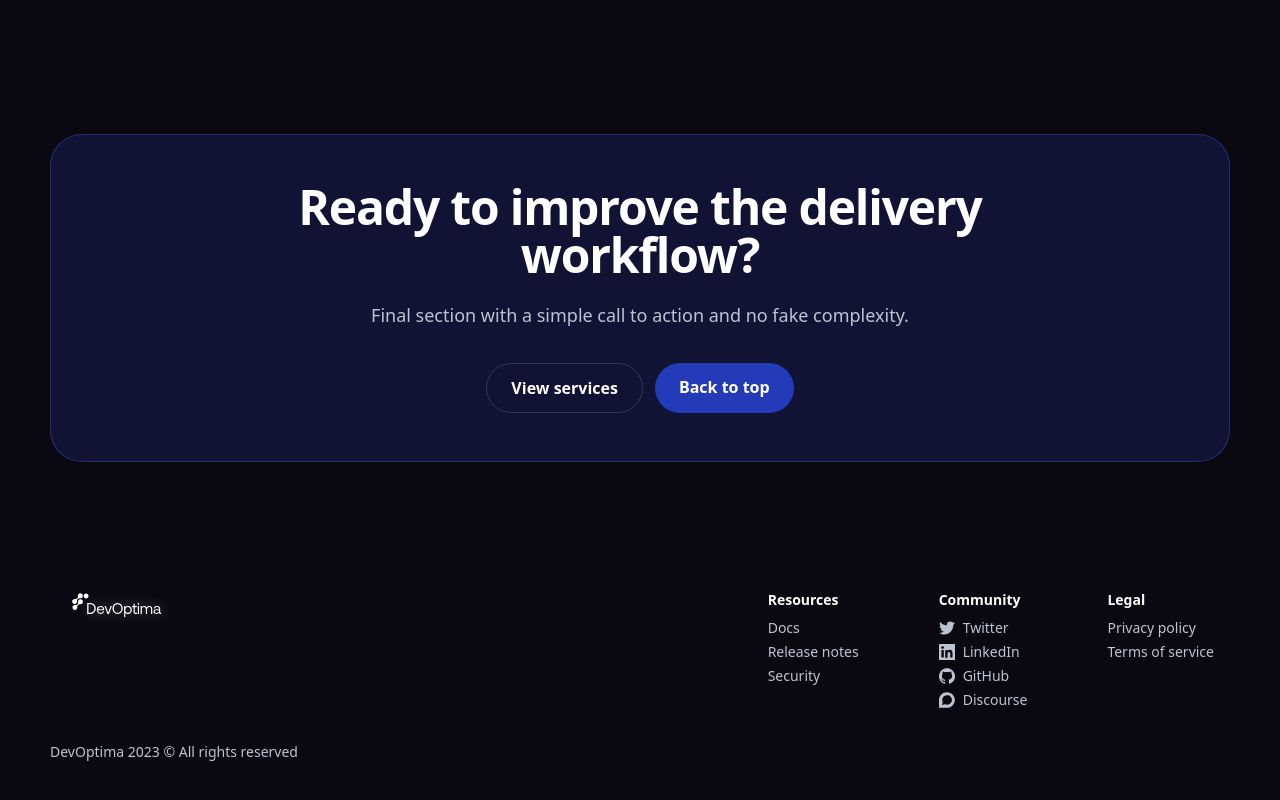
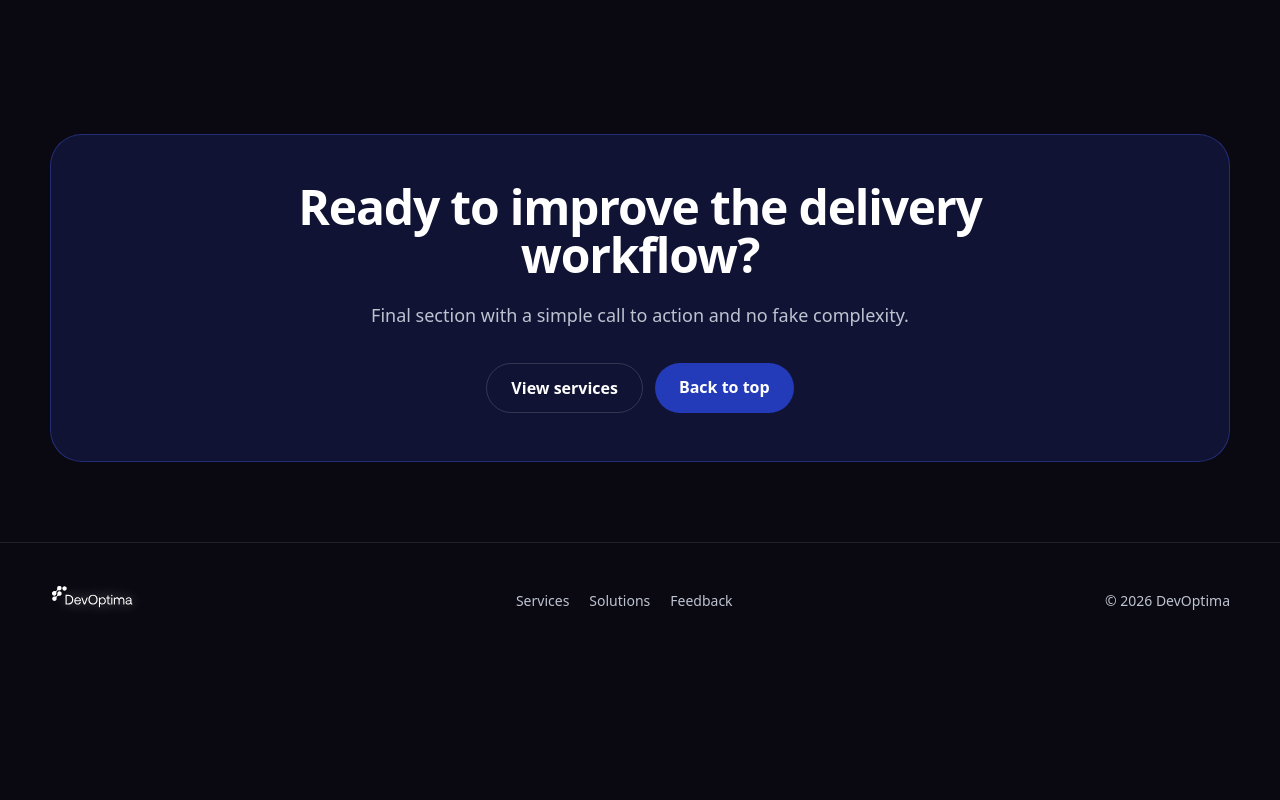
Before and after one commit to itkrivoshei/devoptima-landing, a React (Vite) app: page / in a window 1280 px wide. Shown: the part 2634-3434 px from the top of the page. After the commit the page ends 3293 px from the top, so only its background shows below. Built offline with nearby package versions, Linux system fonts and the light colour scheme.

Commit message:
Clean footer links

```diff
--- a/src/components/Footer.tsx
+++ b/src/components/Footer.tsx
@@ -1,124 +1,24 @@
-import React from 'react';
+const Footer = () => {
+  return (
+    <footer className="border-t border-white/10 py-10">
+      <div className="container flex flex-col gap-6 text-sm text-text-secondary md:flex-row md:items-center md:justify-between">
+        <a href="#top" className="inline-flex items-center transition-opacity hover:opacity-80">
+          <img
+            src={`${import.meta.env.BASE_URL}images/logoDevOptima.svg`}
+            alt="DevOptima"
+            className="h-9 w-auto"
+          />
+        </a>
 
-const Footer: React.FC = () => {
-  return (
-    <footer className='bg-[#0A0811] py-12'>
-      <div className='container mx-auto flex flex-col md:flex-row justify-between items-start'>
-        <div className='flex flex-col items-start mb-8 md:mb-0'>
-          <a href='/' className='hover:opacity-75'>
-            <img
-              src={`${process.env.PUBLIC_URL}/images/logoDevOptima.svg`}
-              alt='DevOptima Logo'
-              className='h-10 w-36 mb-4'
-              style={{ width: '144px', height: '40px' }}
-            />
-          </a>
-        </div>
-        <div className='flex flex-wrap justify-between items-start gap-12'>
-          <div className='mx-4'>
-            <h5 className='text-white text-sm font-semibold mb-2'>Resources</h5>
-            <ul className='text-[#BDC4D1] text-sm space-y-1'>
-              <li>
-                <a href='/docs' className='hover:text-[#EFF1F6]'>
-                  Docs
-                </a>
-              </li>
-              <li>
-                <a href='/release-notes' className='hover:text-[#EFF1F6]'>
-                  Release notes
-                </a>
-              </li>
-              <li>
-                <a href='/security' className='hover:text-[#EFF1F6]'>
-                  Security
-                </a>
-              </li>
-            </ul>
-          </div>
-          <div className='mx-4'>
-            <h5 className='text-white text-sm font-semibold mb-2'>Community</h5>
-            <ul className='text-[#BDC4D1] text-sm space-y-1'>
-              <li className='flex items-center'>
-                <img
-                  src={`${process.env.PUBLIC_URL}/images/twitter-logo.svg`}
-                  alt='Twitter'
-                  className='h-4 w-4 mr-2 hover:text-[#EFF1F6]'
-                />
-                <a
-                  href='https://twitter.com'
-                  target='_blank'
-                  rel='noopener noreferrer'
-                  className='hover:text-[#EFF1F6]'
-                >
-                  Twitter
-                </a>
-              </li>
-              <li className='flex items-center'>
-                <img
-                  src={`${process.env.PUBLIC_URL}/images/linkedin-logo.svg`}
-                  alt='LinkedIn'
-                  className='h-4 w-4 mr-2 hover:text-[#EFF1F6]'
-                />
-                <a
-                  href='https://linkedin.com'
-                  target='_blank'
-                  rel='noopener noreferrer'
-                  className='hover:text-[#EFF1F6]'
-                >
-                  LinkedIn
-                </a>
-              </li>
-              <li className='flex items-center'>
-                <img
-                  src={`${process.env.PUBLIC_URL}/images/github-logo.svg`}
-                  alt='GitHub'
-                  className='h-4 w-4 mr-2 hover:text-[#EFF1F6]'
-                />
-                <a
-                  href='https://github.com'
-                  target='_blank'
-                  rel='noopener noreferrer'
-                  className='hover:text-[#EFF1F6]'
-                >
-                  GitHub
-                </a>
-              </li>
-              <li className='flex items-center'>
-                <img
-                  src={`${process.env.PUBLIC_URL}/images/discourse-logo.svg`}
-                  alt='Discourse'
-                  className='h-4 w-4 mr-2 hover:text-[#EFF1F6]'
-                />
-                <a
-                  href='https://discourse.org'
-                  target='_blank'
-                  rel='noopener noreferrer'
-                  className='hover:text-[#EFF1F6]'
-                >
-                  Discourse
-                </a>
-              </li>
-            </ul>
-          </div>
-          <div className='mx-4'>
-            <h5 className='text-white text-sm font-semibold mb-2'>Legal</h5>
-            <ul className='text-[#BDC4D1] text-sm space-y-1'>
-              <li>
-                <a href='/privacy-policy' className='hover:text-[#EFF1F6]'>
-                  Privacy policy
-                </a>
-              </li>
-              <li>
-                <a href='/terms-of-service' className='hover:text-[#EFF1F6]'>
-                  Terms of service
-                </a>
-              </li>
-            </ul>
-          </div>
-        </div>
-      </div>
-      <div className='container mx-auto text-left text-[#BDC4D1] text-sm mt-8'>
-        DevOptima 2023 © All rights reserved
+        <nav aria-label="Footer navigation">
+          <ul className="flex flex-wrap gap-5">
+            <li><a className="hover:text-white" href="#services">Services</a></li>
+            <li><a className="hover:text-white" href="#solutions">Solutions</a></li>
+            <li><a className="hover:text-white" href="#feedback">Feedback</a></li>
+          </ul>
+        </nav>
+
+        <p>© 2026 DevOptima</p>
       </div>
     </footer>
   );
```
